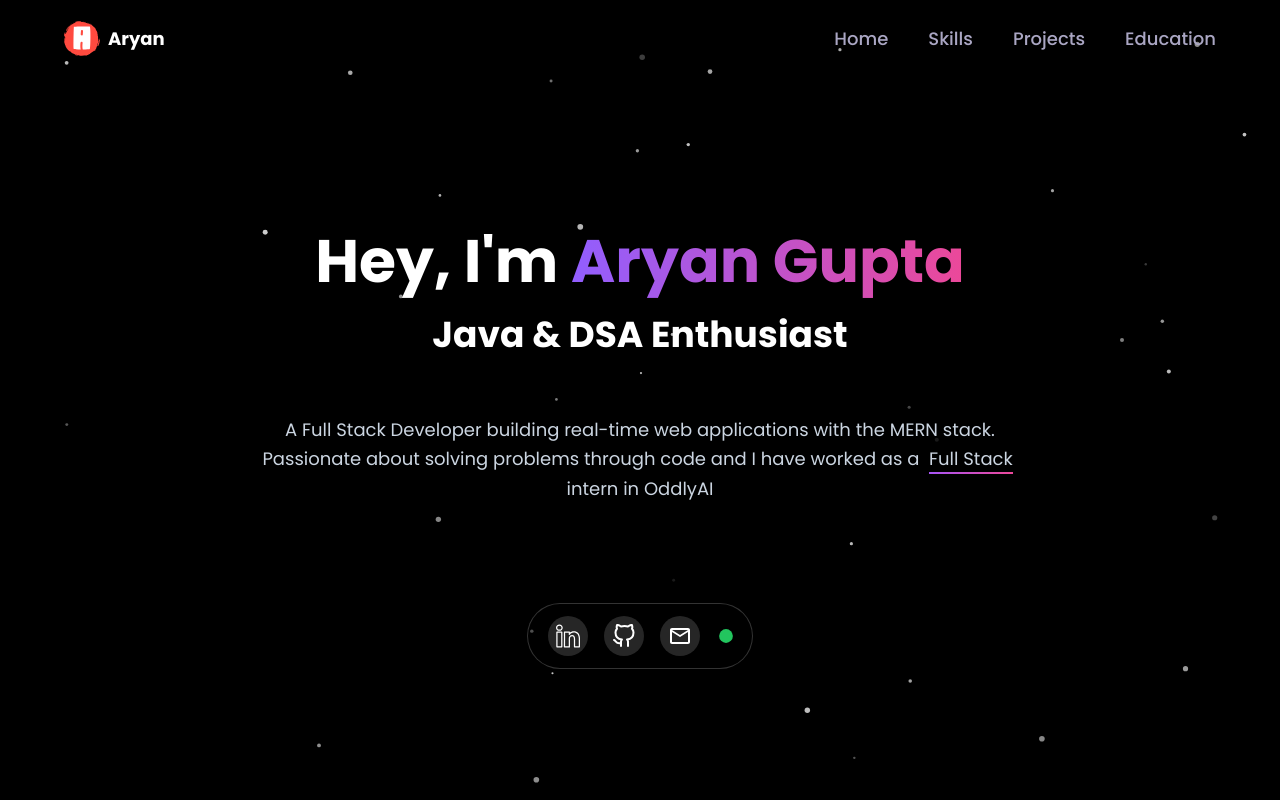
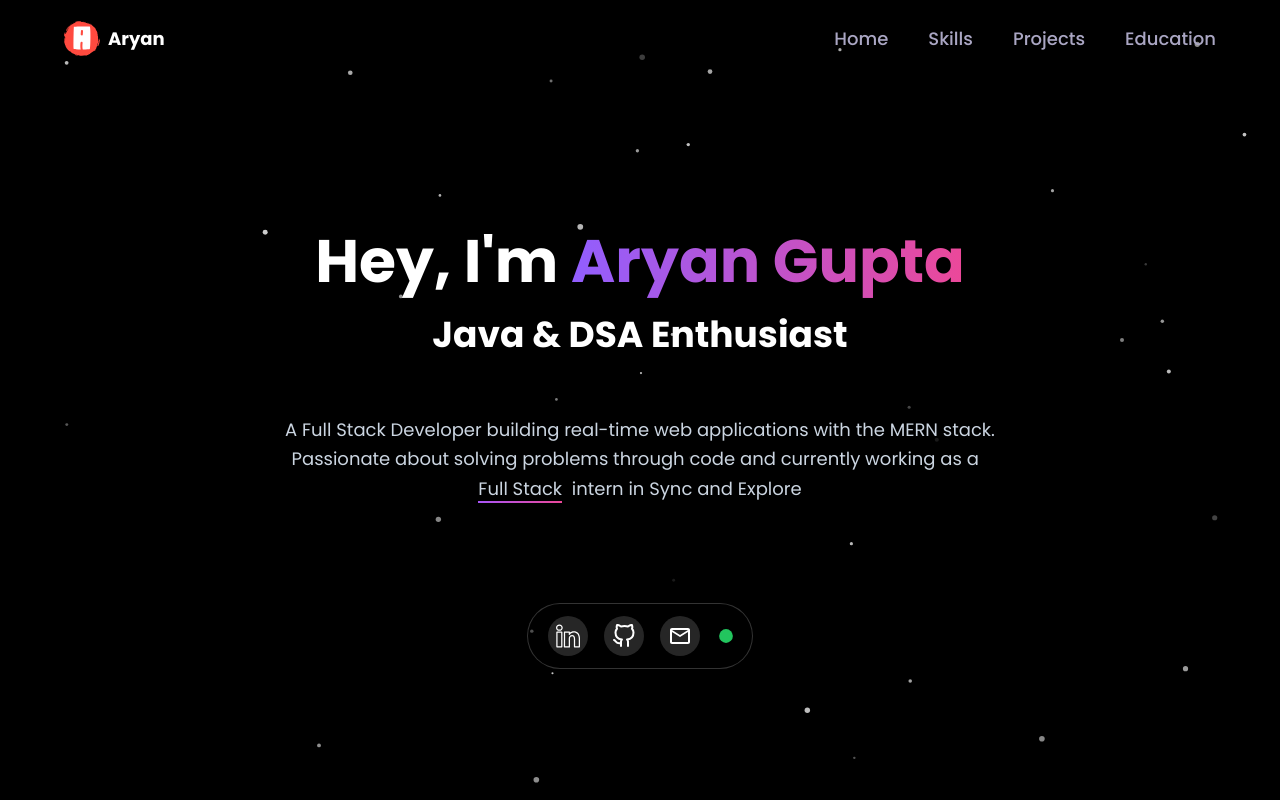
Before and after one commit to aryan10092/Portfolio, a React (Vite) app: page / in a window 1280 px wide. Shown: the top 800 px of the page. Built offline with nearby package versions, Linux system fonts and the light colour scheme.

Commit message:
Update About.jsx

```diff
--- a/src/components/About.jsx
+++ b/src/components/About.jsx
@@ -64,8 +64,8 @@ useEffect(() => {
                Passionate about
              solving
             problems through code and
-            I have
-            worked as a   &nbsp;
+            currently
+            working as a   &nbsp;
             <div className="relative inline-block">
                 Full Stack
 
@@ -84,7 +84,7 @@ useEffect(() => {
              />
             </div>
 
-       &nbsp; intern in OddlyAI
+       &nbsp; intern in Sync and Explore
 
          </p>
       </div>
```
